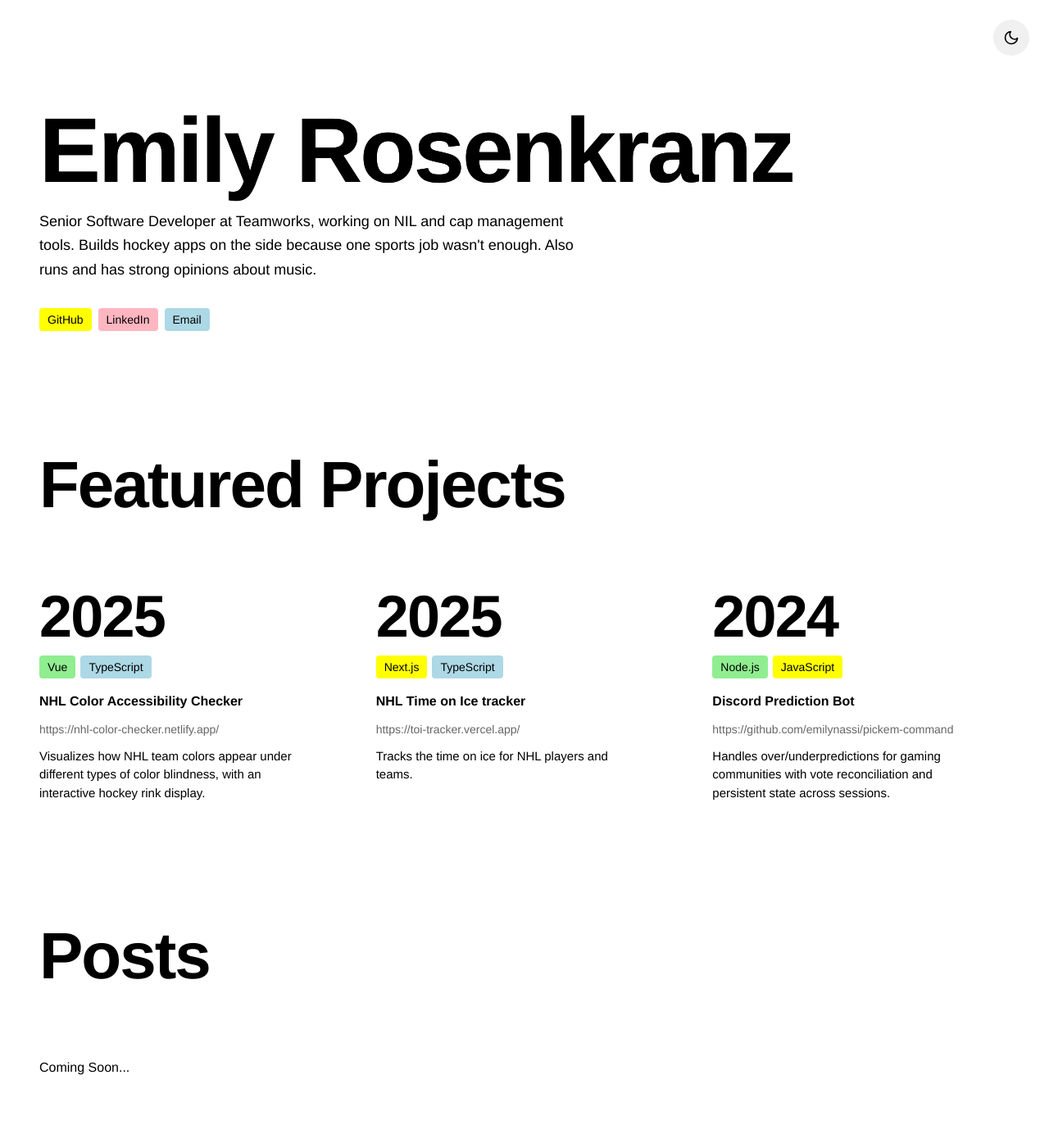
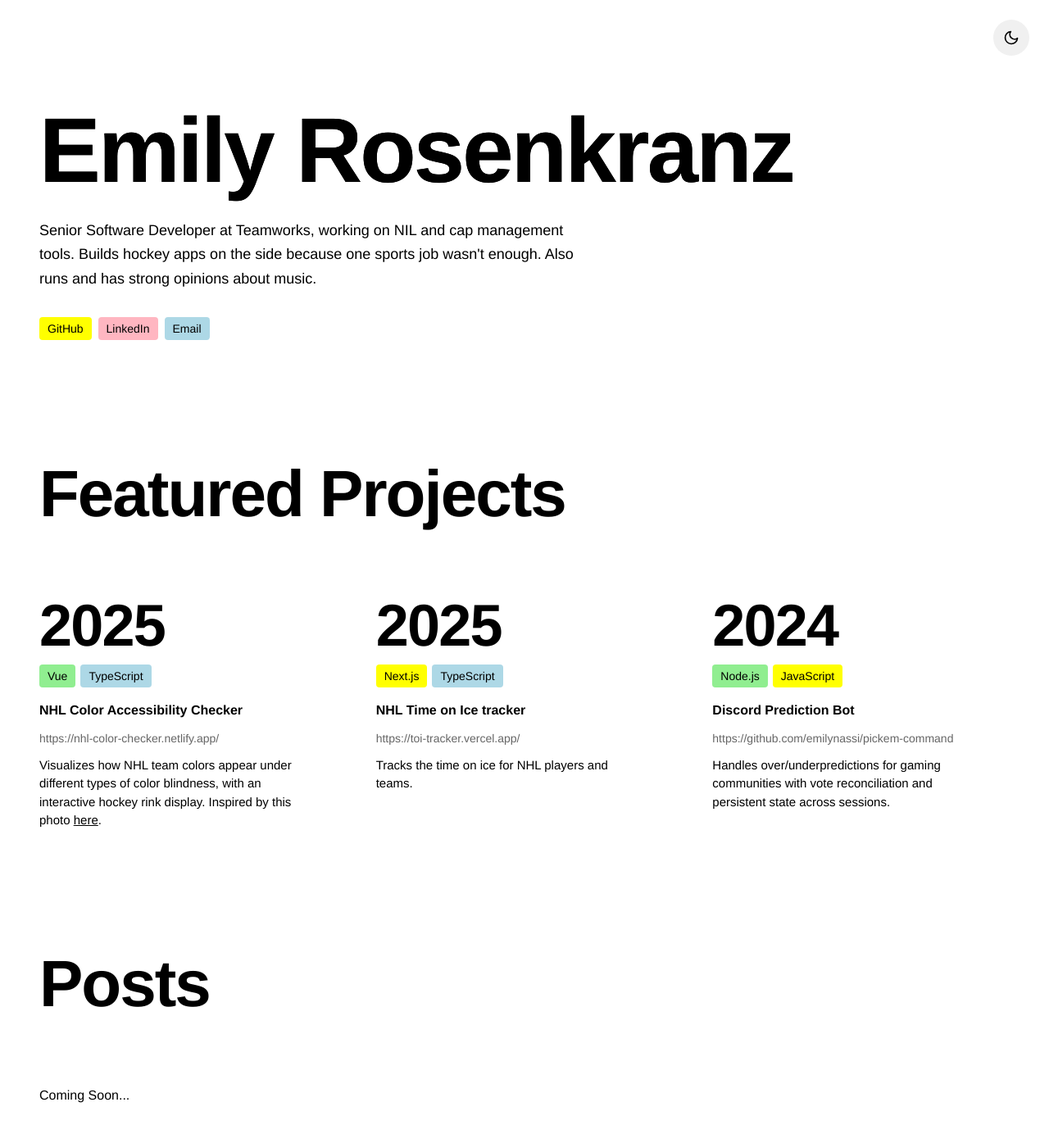
Before and after one commit to emilynassi/portfolio, a Vue app: page / in a window 1280 px wide. Shown: the top 1384 px of the page at 82% size. Built offline with nearby package versions, Linux system fonts and the light colour scheme; a web font is replaced by a local one.

Commit message:
Update styles

```diff
--- a/src/assets/theme.css
+++ b/src/assets/theme.css
@@ -90,6 +90,8 @@
   background: linear-gradient(90deg, currentColor 0%, currentColor 100%);
   -webkit-background-clip: text;
   background-clip: text;
+  padding-bottom: 0.1em;
+  overflow: visible;
 }
 
 .name:hover .name-text {
--- a/src/components/ProjectBlock.vue
+++ b/src/components/ProjectBlock.vue
@@ -20,10 +20,11 @@
       class="text-sm text-text-muted group-hover:text-text-primary transition-colors break-all"
       >{{ project.link }}</span
     >
-    <p class="text-[0.9375rem] leading-normal max-w-xs">
-      {{ project.description }}
-    </p>
-  </a>
+    <p
+      v-html="project.description"
+      class="text-[0.9375rem] leading-normal max-w-xs"
+    ></p
+  ></a>
 </template>
 
 <script setup lang="ts">
--- a/src/components/TheProjects.vue
+++ b/src/components/TheProjects.vue
@@ -29,7 +29,7 @@ const projects = ref<Project[]>([
     title: 'NHL Color Accessibility Checker',
     link: 'https://nhl-color-checker.netlify.app/',
     description:
-      'Visualizes how NHL team colors appear under different types of color blindness, with an interactive hockey rink display.',
+      'Visualizes how NHL team colors appear under different types of color blindness, with an interactive hockey rink display. Inspired by this photo <a class="underline" href="https://www.instagram.com/p/DRJIFt6ke2-/" target="_blank">here</a>.',
   },
   {
     year: 2025,
```
